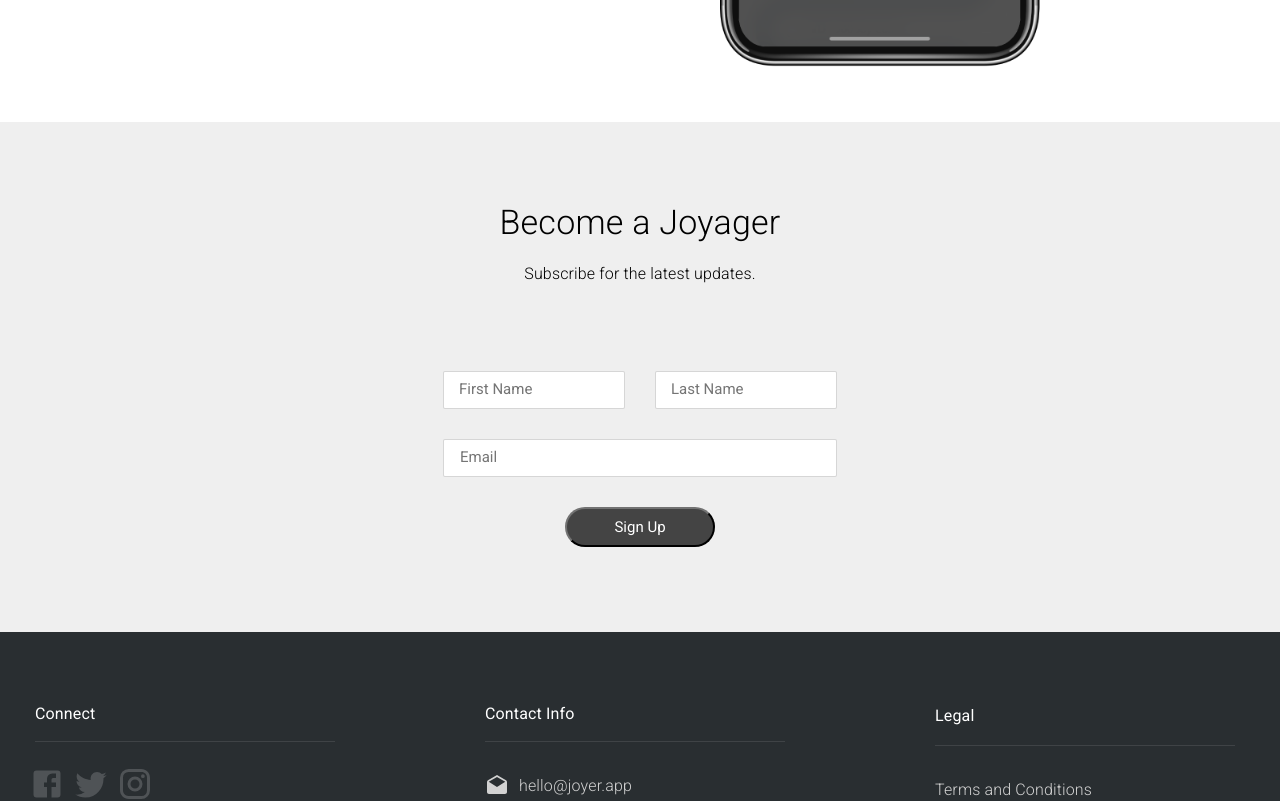
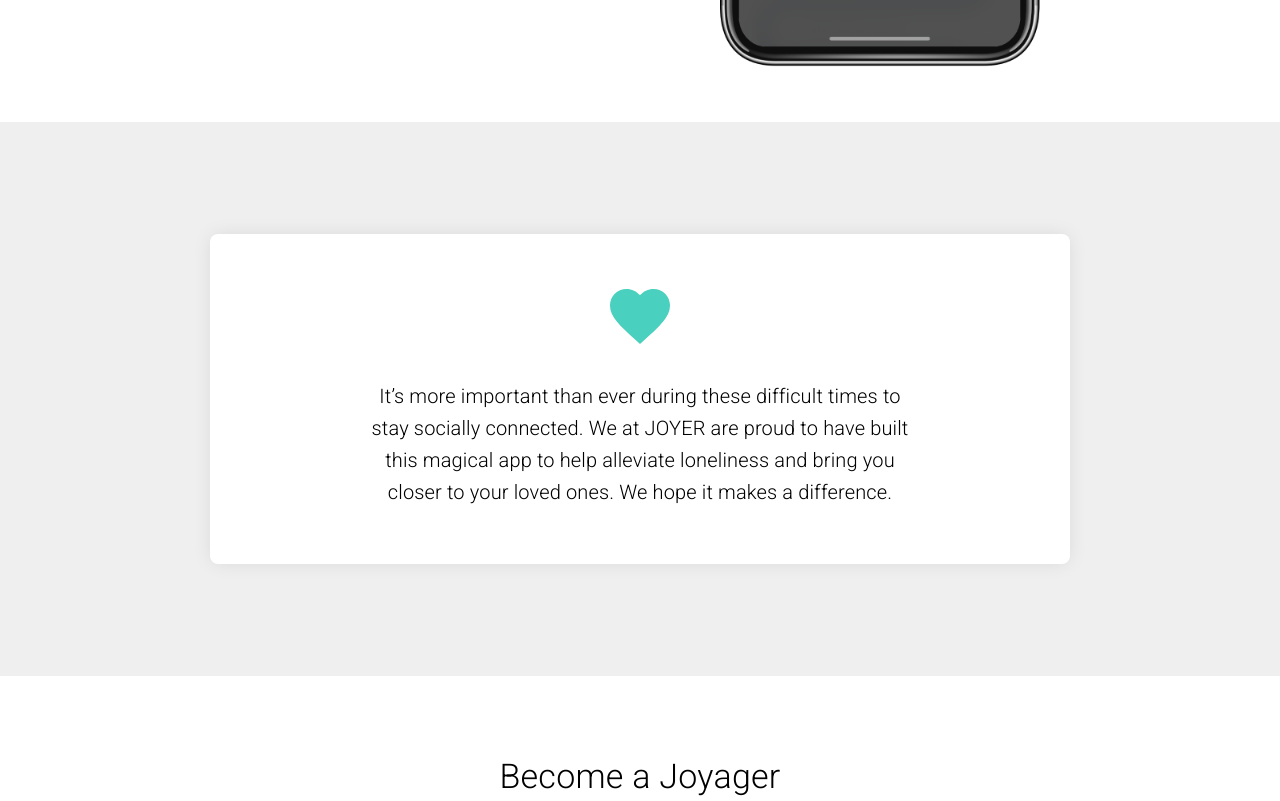
Before and after one commit to OlliePorter/joyer-site, a React (Create React App) app: page /#/ in a window 1280 px wide. Shown: the part 3540-4341 px from the top of the page. Built offline with nearby package versions, Linux system fonts and the light colour scheme.

Commit message:
Add card quote

```diff
--- a/src/components/Home/Home.js
+++ b/src/components/Home/Home.js
@@ -3,6 +3,7 @@ import Cover from './Cover';
 import TitleInfo from './TitleInfo';
 import CoreFeature from './CoreFeature';
 import SignUpForm from './SignUpForm';
+import Message from './Message';
 import Footer from './Footer';
 import joyage from '../../assets/joyage.png';
 import notifications from '../../assets/notifications.png';
@@ -34,6 +35,7 @@ export default function Home() {
         imageAlt={'discounts'}
         direction={'left'}
       />
+      <Message/>
       <SignUpForm/>
       <Footer/>
     </>
--- /dev/null
+++ b/src/components/Home/Message.js
@@ -0,0 +1,78 @@
+import React from 'react';
+import Typography from '@material-ui/core/Typography';
+import { makeStyles } from '@material-ui/core/styles';
+import theme from '../../theme';
+import FavoriteIcon from '@material-ui/icons/Favorite';
+import { FormHelperText } from '@material-ui/core';
+
+const useStyles = makeStyles({
+    subtitle: {
+        color: theme.palette.secondary.dark,
+        padding: '8px',
+        fontWeight: 300,
+        [theme.breakpoints.down('sm')]: {
+            paddingBottom: '0px',
+        },
+        [theme.breakpoints.up('sm')]: {
+        },
+        [theme.breakpoints.up('md')]: {
+        },
+        [theme.breakpoints.up('lg')]: {
+            paddingLeft: '120px',
+            paddingRight: '120px',
+            paddingBottom: '20px',
+        },
+    },
+    textContainer: {
+        textAlign: 'center',
+        backgroundColor: theme.palette.secondary.light,
+        display: 'flex',
+        justifyContent: 'center',
+
+        [theme.breakpoints.down('sm')]: {
+            padding: '2em',
+        },
+        [theme.breakpoints.up('sm')]: {
+            padding: '2em',
+        },
+        [theme.breakpoints.up('md')]: {
+            padding: '3em',
+        },
+        [theme.breakpoints.up('lg')]: {
+            padding: '7em',
+        },
+    },
+    speechIcon: {
+        color: theme.palette.primary.main,
+        transform: 'scale(3)',
+        paddingTop: '40px',
+        paddingBottom: '40px',
+    },
+    textCard: {
+        width: "800px",
+        height: "270px",
+        background: "white",
+        boxShadow: "0 0 20px -2px rgba(0, 0, 0, 0.1)",
+        borderRadius: "8px",
+        padding: "30px",
+
+        [theme.breakpoints.down('sm')]: {
+            height: "420px",
+        },
+    }
+});
+
+export default function Message() {
+    const classes = useStyles();
+
+    return (
+    <div className={classes.textContainer}>
+        <div className={classes.textCard}>
+            <FavoriteIcon className={classes.speechIcon}/>
+            <Typography component="h2" variant="h6" className={classes.subtitle} align="center">
+                It’s more important than ever during these difficult times to stay socially connected. We at JOYER are proud to have built this magical app to help alleviate loneliness and bring you closer to your loved ones. We hope it makes a difference.
+            </Typography>
+        </div>
+    </div>
+    );
+}
--- a/src/components/Home/SignUpForm.js
+++ b/src/components/Home/SignUpForm.js
@@ -6,7 +6,7 @@ import theme from '../../theme';
 const useStyles = makeStyles({
   signUpBackground: {
     height: '100%',
-    backgroundColor: theme.palette.secondary.light,
+    color: theme.palette.primary.main,
     textAlign: 'center',
     padding: '70px',
     [theme.breakpoints.down('sm')]: {
--- a/src/components/Home/TitleInfo.js
+++ b/src/components/Home/TitleInfo.js
@@ -62,11 +62,11 @@ const useStyles = makeStyles({
         transform: 'scale(3)',
         paddingTop: '40px',
         paddingBottom: '40px',
-      }
+    }
 });
 
 export default function TitleInfo() {
-  const classes = useStyles();
+    const classes = useStyles();
 
     return (
     <div className={classes.textContainer}>
```
